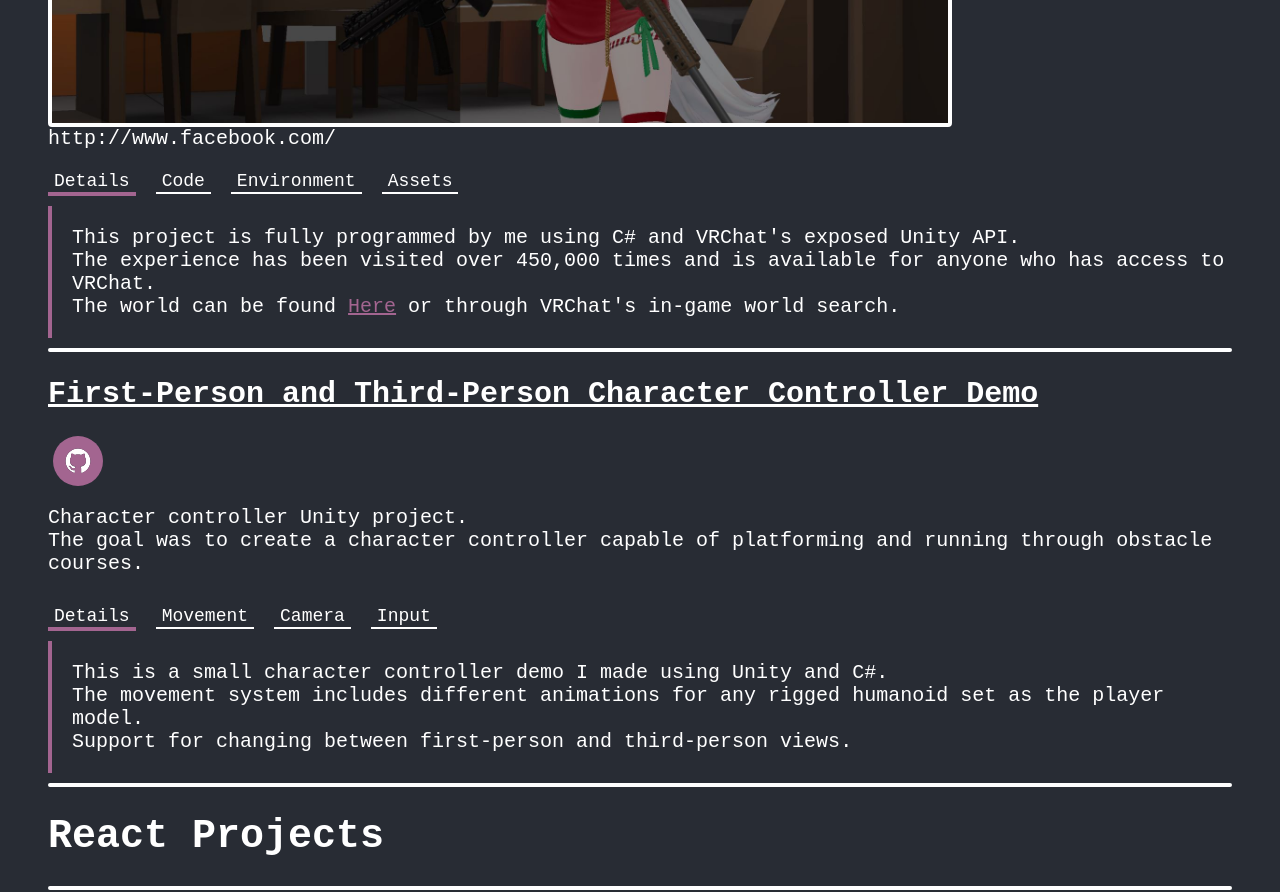
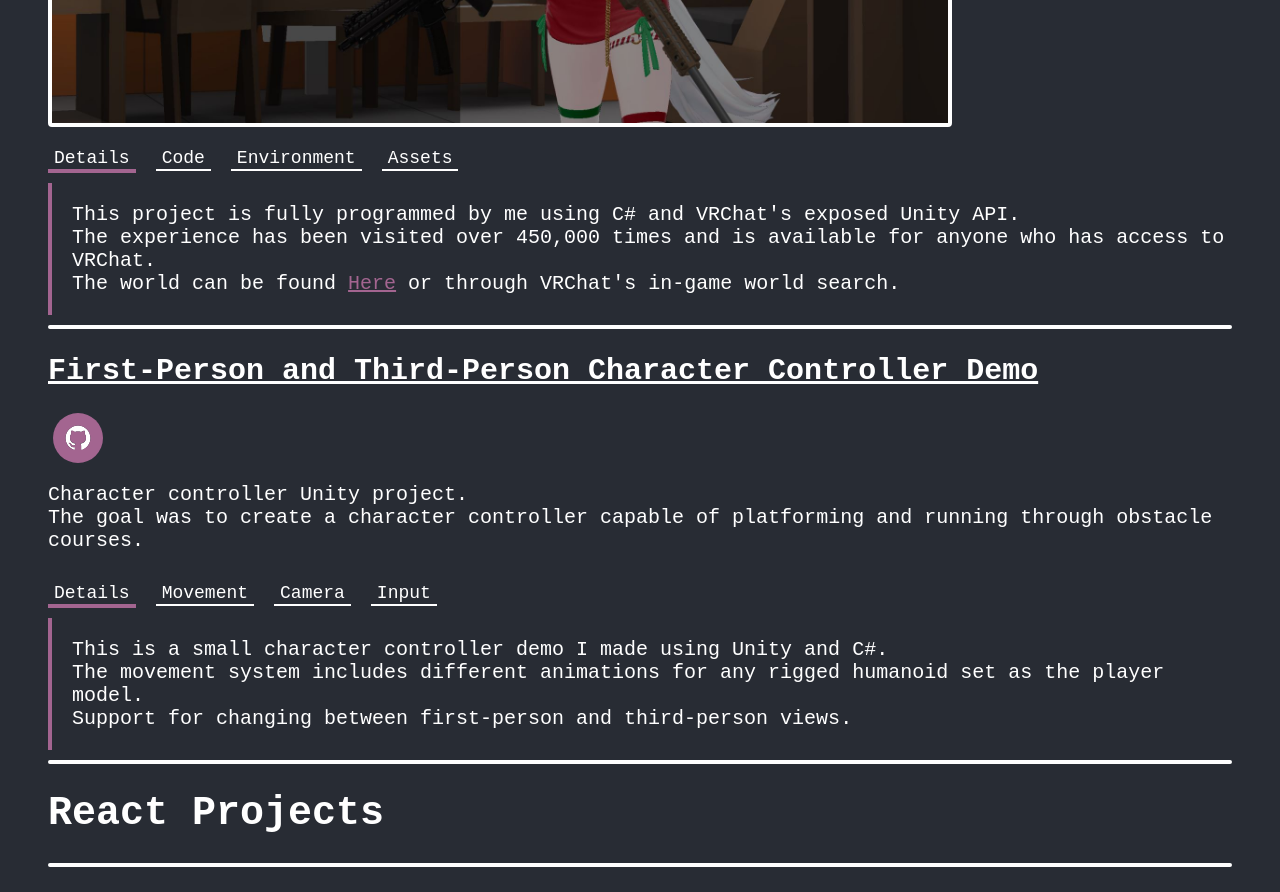
Before and after one commit to Xramu/react-github-pages, a React (Create React App) app: page / in a window 1280 px wide. Shown: the part 1500-2392 px from the top of the page. Built offline with nearby package versions, Linux system fonts and the light colour scheme.

Commit message:
Removed test project video for now.

```diff
--- a/src/components/info/projects/RamusRangeProjectInfo.tsx
+++ b/src/components/info/projects/RamusRangeProjectInfo.tsx
@@ -4,7 +4,6 @@
 import ProjectImage from "../ProjectImage"
 import ProjectTitle from "../ProjectTitle"
 import ProjectSummary from "../ProjectSummary"
-import ProjectVideo from "../ProjectVideo"
 
 // Info Tabs of this project
 
@@ -84,8 +83,6 @@
 
       <ProjectImage src={RamusRangeBanner} alt="Banner of Ramu's Gun Range" />
 
-      <ProjectVideo url={new URL("http://www.facebook.com")} />
-
       <ProjectInfoDropdownBox
         tileInfoSets={[
           detailsInfoSet,
```
